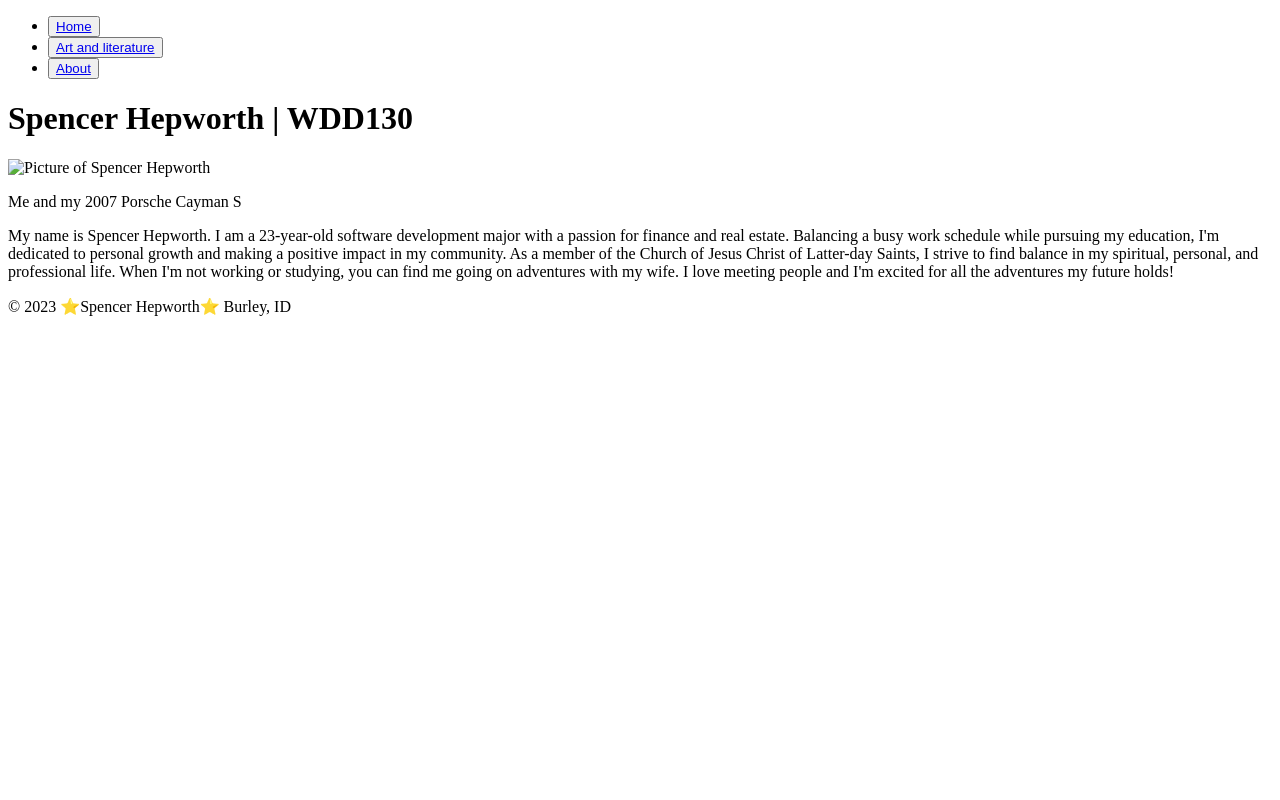
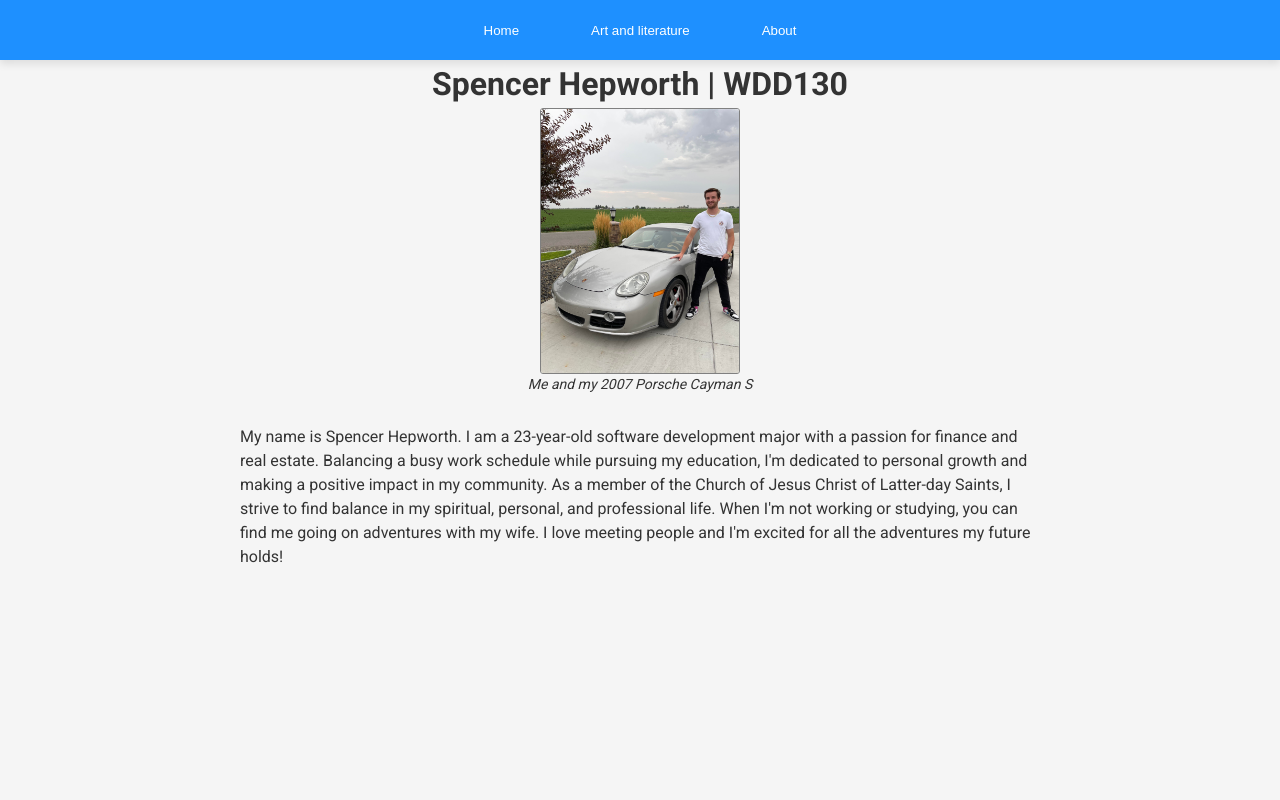
Before and after one commit to recnepspencer/wdd130-depracated-, a plain HTML site: page index.html in a window 1280 px wide. Shown: the top 800 px of the page. Drawn offline with Linux system fonts and the light colour scheme; the site is published under a folder, as on GitHub Pages, so addresses that start at the root find nothing.

Commit message:
fixed other path errors

```diff
--- a/index.html
+++ b/index.html
@@ -8,7 +8,7 @@
       rel="stylesheet"
       href="https://fonts.googleapis.com/css?family=Roboto:300,400,500,700&display=swap"
     />
-    <link rel="stylesheet" href="/styles/homepage-styles.css" />
+    <link rel="stylesheet" href="./styles/homepage-styles.css" />
     <title>Beautiful Blue Website</title>
   </head>
   <body>
@@ -20,11 +20,11 @@
           </li>
           <li>
             <button>
-              <a href="/art-page/index.html">Art and literature</a>
+              <a href="./art-page/index.html">Art and literature</a>
             </button>
           </li>
           <li>
-            <button><a href="/about-page/index.html">About</a></button>
+            <button><a href="./about-page/index.html">About</a></button>
           </li>
         </ul>
       </nav>
@@ -35,7 +35,7 @@
           <h1>Spencer Hepworth | WDD130</h1>
           <div class="img-container">
             <img
-            src="/images/306633052_610759597251368_4305179513482463809_n (1).jpg"
+            src="./images/306633052_610759597251368_4305179513482463809_n (1).jpg"
             alt="Picture of Spencer Hepworth"
             class="spencer-pic"
           />
```
